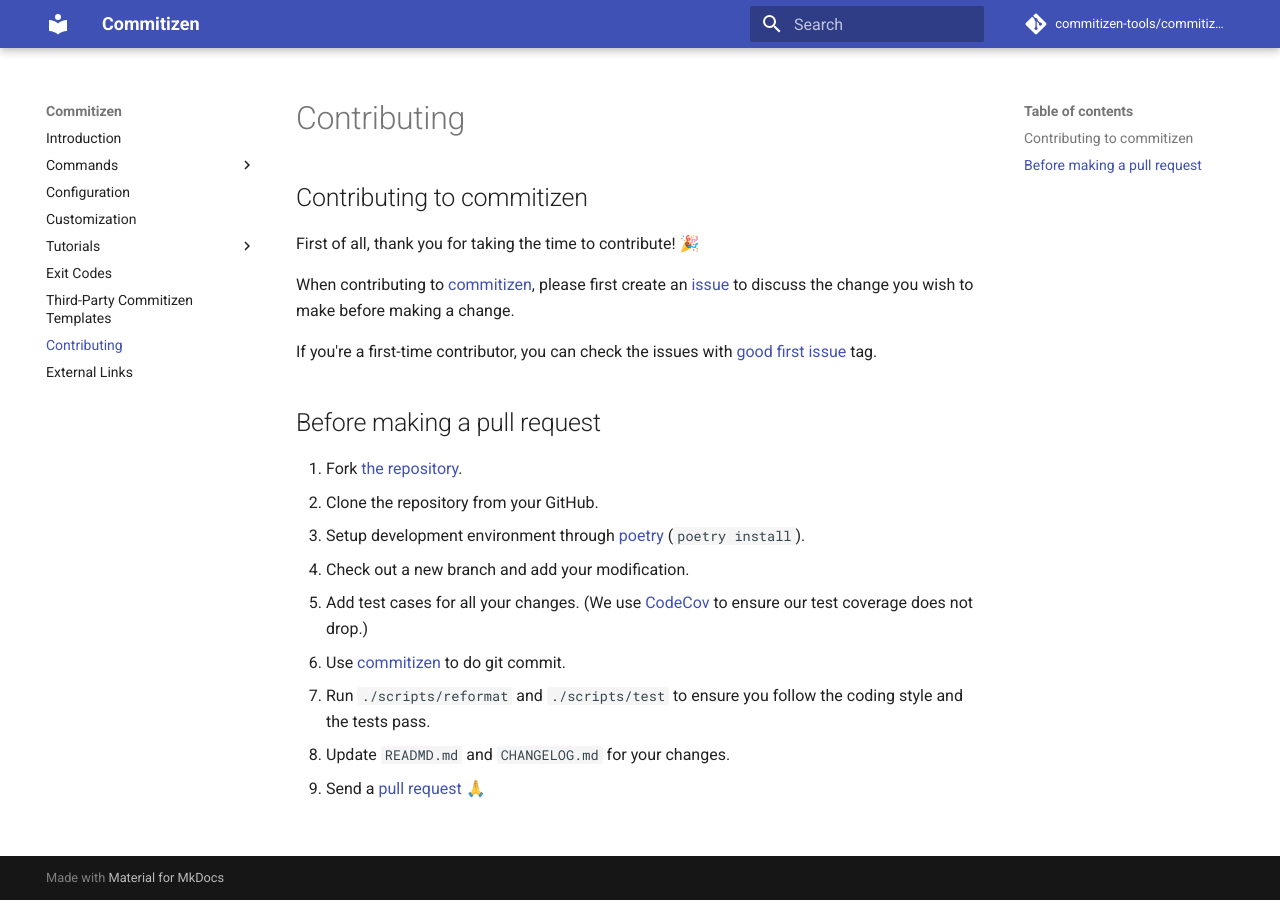
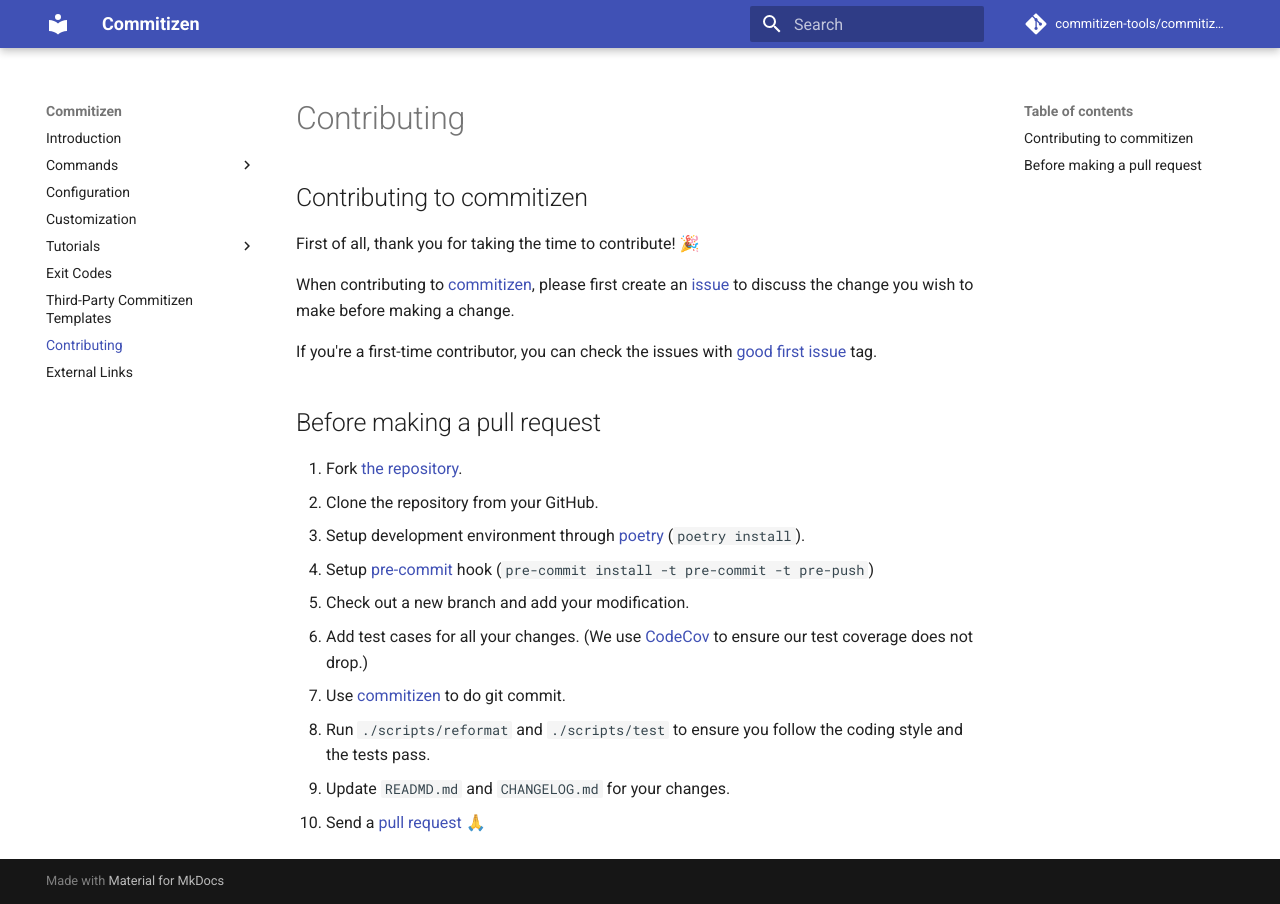
Before and after one commit to commitizen-tools/commitizen, an MkDocs documentation site: the page built from docs/contributing.md, in a window 1280 px wide. Built offline with MkDocs 1.6.1 and Material for MkDocs 9.7.7, drawn with Linux system fonts in a browser that asks for light colours; comment, search, counter and statistics services are not loaded.

Commit message:
docs(contributing): add pre-commit setup

```diff
--- a/docs/contributing.md
+++ b/docs/contributing.md
@@ -11,10 +11,11 @@
 1. Fork [the repository](https://github.com/commitizen-tools/commitizen).
 2. Clone the repository from your GitHub.
 3. Setup development environment through [poetry](https://python-poetry.org/) (`poetry install`).
-4. Check out a new branch and add your modification.
-5. Add test cases for all your changes.
+4. Setup [pre-commit](https://pre-commit.com/) hook (`pre-commit install -t pre-commit -t pre-push`)
+5. Check out a new branch and add your modification.
+6. Add test cases for all your changes.
    (We use [CodeCov](https://codecov.io/) to ensure our test coverage does not drop.)
-6. Use [commitizen](https://github.com/commitizen-tools/commitizen) to do git commit.
-7. Run `./scripts/reformat` and `./scripts/test` to ensure you follow the coding style and the tests pass.
-8. Update `READMD.md` and `CHANGELOG.md` for your changes.
-9. Send a [pull request](https://github.com/commitizen-tools/commitizen/pulls) 🙏
+7. Use [commitizen](https://github.com/commitizen-tools/commitizen) to do git commit.
+8. Run `./scripts/reformat` and `./scripts/test` to ensure you follow the coding style and the tests pass.
+9. Update `READMD.md` and `CHANGELOG.md` for your changes.
+10. Send a [pull request](https://github.com/commitizen-tools/commitizen/pulls) 🙏
```
